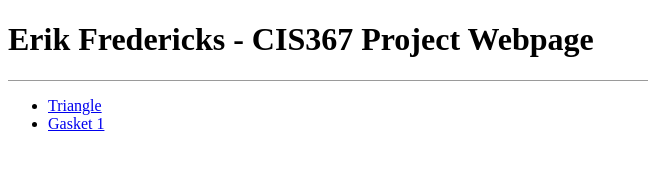
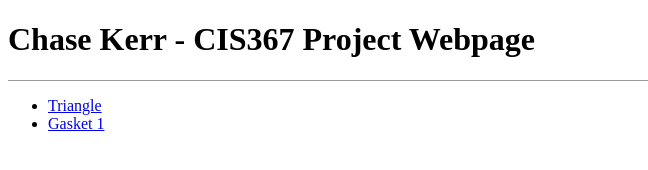
Before and after one commit to CKerr270/CIS367ComputerGraphics, a plain HTML site: page index.html in a window 1280 px wide. Shown: the whole page, without its empty margins (0-648 px from the left). Drawn offline with Linux system fonts and the light colour scheme.

Commit message:
Update index.html

```diff
--- a/index.html
+++ b/index.html
@@ -1,11 +1,11 @@
 <!DOCTYPE html>
 <html>
 <head>
-<title>Erik Fredericks - CIS367 Project Webpage</title>
+<title>Chase Kerr - CIS367 Project Webpage</title>
 </head>
 <body>
 
-<h1>Erik Fredericks - CIS367 Project Webpage</h1>
+<h1>Chase Kerr - CIS367 Project Webpage</h1>
 <hr size="1" />
 <ul>
 <li><a href="labs/triangle.html">Triangle</a></li>
```
